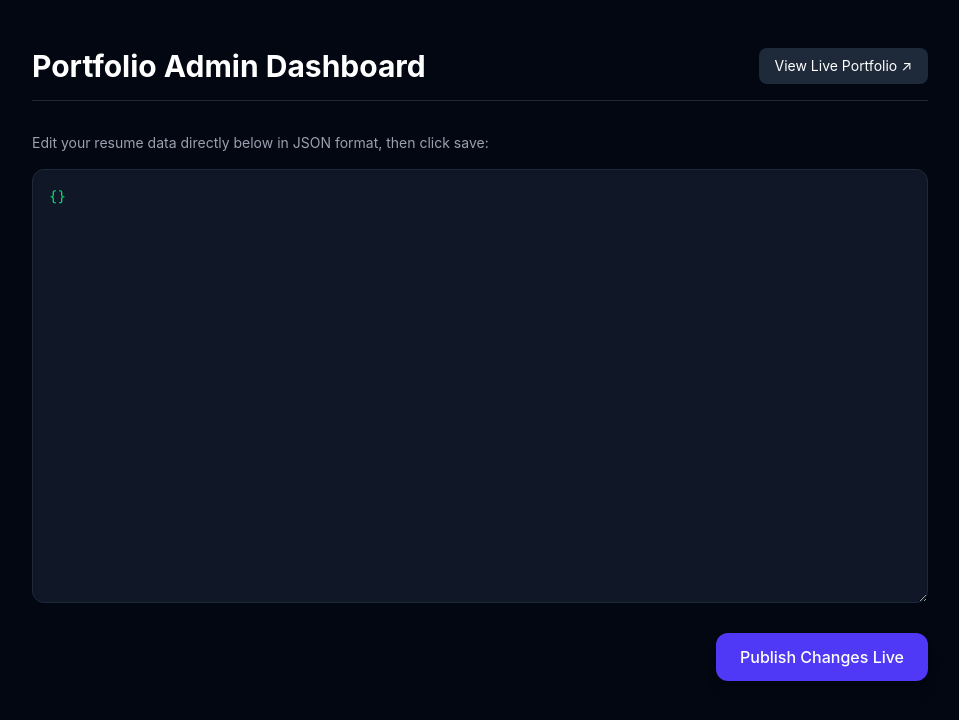
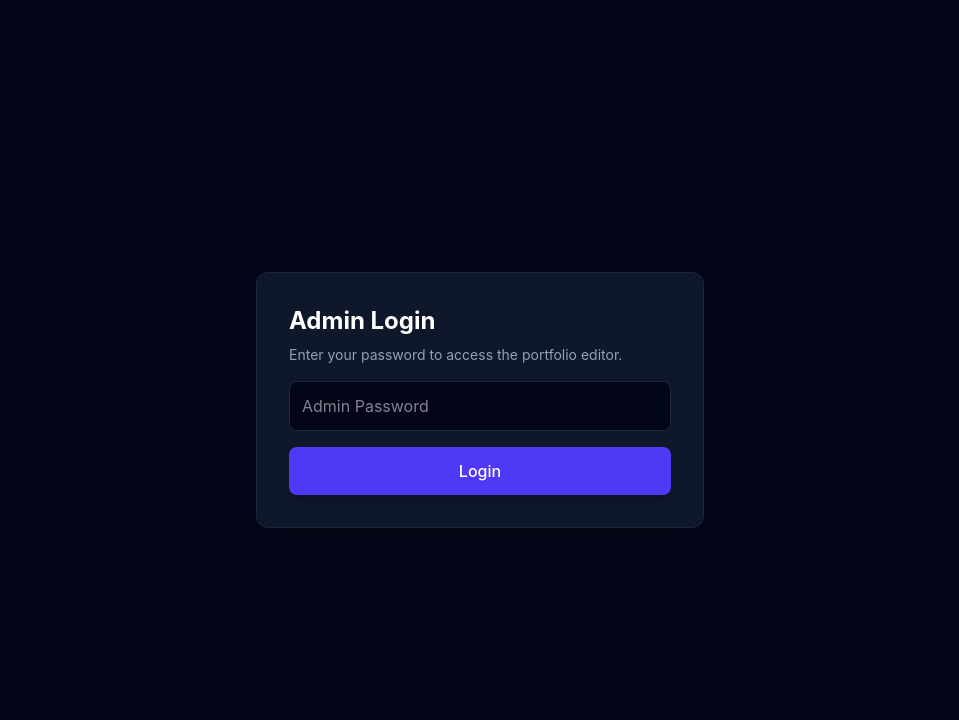
Before and after one commit to anjan-71/my-portfolio, a Next.js app: page /admin in a window 1280 px wide. Shown: the top 720 px of the page, without its empty margins (160-1119 px from the left). Built offline with nearby package versions, Linux system fonts and the light colour scheme; no server answers; the database is empty.

Commit message:
Add login option

```diff
--- a/app/admin/page.jsx
+++ b/app/admin/page.jsx
@@ -4,40 +4,77 @@
 import Link from 'next/link';
 
 export default function AdminPage() {
+  const [isAuthenticated, setIsAuthenticated] = useState(false);
+  const [passwordInput, setPasswordInput] = useState('');
   const [jsonInputString, setJsonInputString] = useState('');
   const [loading, setLoading] = useState(true);
   const [saving, setSaving] = useState(false);
 
-  // Fetch initial portfolio data on load
+  // Check initial authentication and fetch data
   useEffect(() => {
-    async function fetchData() {
+    async function initAdmin() {
       try {
+        const authRes = await fetch('/api/auth/verify');
+        if (!authRes.ok) {
+          setIsAuthenticated(false);
+          setLoading(false);
+          return;
+        }
+
+        setIsAuthenticated(true);
         const res = await fetch('/api/portfolio');
         const text = await res.text();
         const data = text ? JSON.parse(text) : {};
-        // Pretty-print the JSON into the textarea
         setJsonInputString(JSON.stringify(data, null, 2));
       } catch (err) {
-        console.error('Failed to load portfolio data:', err);
+        console.error('Failed to initialize admin dashboard:', err);
       } finally {
         setLoading(false);
       }
     }
-    fetchData();
+    initAdmin();
   }, []);
 
-  // Handle saving and publishing changes live
+  const handleLogin = async (e) => {
+    e.preventDefault();
+    try {
+      const res = await fetch('/api/auth/login', {
+        method: 'POST',
+        headers: { 'Content-Type': 'application/json' },
+        body: JSON.stringify({ password: passwordInput }),
+      });
+
+      // Get response as text first to inspect it
+      const textResponse = await res.text();
+      let result;
+
+      try {
+        result = JSON.parse(textResponse);
+      } catch (err) {
+        // If it's HTML, throw a clean error showing it's a 404/500 page
+        throw new Error(`API route error (received HTML instead of JSON). Check if app/api/auth/login/route.js exists. Response preview: ${textResponse.slice(0, 100)}`);
+      }
+
+      if (result.success) {
+        setIsAuthenticated(true);
+        window.location.reload();
+      } else {
+        alert(result.error || 'Incorrect password!');
+      }
+    } catch (err) {
+      alert('Login failed: ' + err.message);
+      console.error(err);
+    }
+  };
+
   const handleSave = async () => {
     setSaving(true);
     try {
-      // Ensure textarea contains valid JSON before sending
       const parsedData = JSON.parse(jsonInputString);
 
       const response = await fetch('/api/portfolio', {
         method: 'POST',
-        headers: {
-          'Content-Type': 'application/json',
-        },
+        headers: { 'Content-Type': 'application/json' },
         body: JSON.stringify(parsedData),
       });
 
@@ -71,6 +108,29 @@
     );
   }
 
+  // Show Login Form if not authenticated
+  if (!isAuthenticated) {
+    return (
+      <div className="min-h-screen bg-slate-950 text-white flex items-center justify-center p-4">
+        <form onSubmit={handleLogin} className="bg-slate-900 border border-slate-800 p-8 rounded-xl max-w-md w-full space-y-4 shadow-2xl">
+          <h1 className="text-2xl font-bold mb-2">Admin Login</h1>
+          <p className="text-slate-400 text-sm">Enter your password to access the portfolio editor.</p>
+          <input
+            type="password"
+            value={passwordInput}
+            onChange={(e) => setPasswordInput(e.target.value)}
+            placeholder="Admin Password"
+            className="w-full bg-slate-950 border border-slate-800 p-3 rounded-lg text-white focus:outline-none focus:border-indigo-500"
+            required
+          />
+          <button type="submit" className="w-full bg-indigo-600 hover:bg-indigo-500 py-3 rounded-lg font-medium transition shadow-lg">
+            Login
+          </button>
+        </form>
+      </div>
+    );
+  }
+
   return (
     <div className="min-h-screen bg-gray-950 text-white p-6 md:p-12">
       <div className="max-w-4xl mx-auto">
@@ -86,7 +146,7 @@
         </div>
 
         <p className="text-gray-400 mb-4 text-sm">
-          Edit your resume data directly below in JSON format, then click save:
+          Edit your portfolio data directly below in JSON format, then click publish:
         </p>
 
         <textarea
--- /dev/null
+++ b/app/api/auth/login/route.js
@@ -0,0 +1,26 @@
+import { NextResponse } from 'next/server';
+import { cookies } from 'next/headers';
+
+export async function POST(request) {
+  try {
+    const { password } = await request.json();
+
+    if (password === process.env.ADMIN_PASSWORD) {
+      const cookieStore = await cookies();
+
+      cookieStore.set('admin_session', process.env.JWT_SECRET || 'fallback_secret', {
+        httpOnly: true,
+        secure: process.env.NODE_ENV === 'production',
+        sameSite: 'strict',
+        maxAge: 60 * 60 * 24, // 1 day
+        path: '/',
+      });
+
+      return NextResponse.json({ success: true });
+    }
+
+    return NextResponse.json({ success: false, error: 'Invalid password' }, { status: 401 });
+  } catch (err) {
+    return NextResponse.json({ success: false, error: err.message }, { status: 500 });
+  }
+}
--- /dev/null
+++ b/app/api/auth/login/verify/route.js
@@ -0,0 +1,18 @@
+import { NextResponse } from 'next/server';
+import { cookies } from 'next/headers';
+
+export async function GET() {
+  try {
+    const cookieStore = await cookies();
+    const session = cookieStore.get('admin_session');
+
+    // Check if session cookie matches the JWT_SECRET
+    if (session && session.value === (process.env.JWT_SECRET || 'fallback_secret')) {
+      return NextResponse.json({ authenticated: true });
+    }
+
+    return NextResponse.json({ authenticated: false }, { status: 401 });
+  } catch (err) {
+    return NextResponse.json({ authenticated: false, error: err.message }, { status: 500 });
+  }
+}
--- a/app/api/portfolio/route.js
+++ b/app/api/portfolio/route.js
@@ -1,32 +1,36 @@
+import { NextResponse } from 'next/server';
+import { cookies } from 'next/headers';
 import dbConnect from '../../../lib/mongodb';
 import Portfolio from '../../../models/Portfolio';
-import { NextResponse } from 'next/server';
 
+// GET is public so visitors can view your portfolio
 export async function GET() {
-  try {
-    await dbConnect();
-    const data = await Portfolio.findOne().lean();
-    return NextResponse.json(data || {});
-  } catch (error) {
-    console.error("GET Error:", error);
-    return NextResponse.json({ success: false, error: error.message }, { status: 500 });
-  }
+  await dbConnect();
+  const data = await Portfolio.findOne().lean();
+  return NextResponse.json(data || {});
 }
 
+// POST is protected – requires valid admin session cookie
 export async function POST(request) {
+  const cookieStore = await cookies();
+  const session = cookieStore.get('admin_session');
+
+  if (!session || session.value !== process.env.JWT_SECRET) {
+    return NextResponse.json({ success: false, error: 'Unauthorized. Please log in.' }, { status: 401 });
+  }
+
   try {
     await dbConnect();
     const body = await request.json();
 
-    const updated = await Portfolio.findOneAndUpdate({}, body, {
-      upsert: true,
-      new: true,
-      strict: false,
-    });
+    const updatedPortfolio = await Portfolio.findOneAndUpdate(
+      {},
+      body,
+      { upsert: true, new: true, strict: false }
+    );
 
-    return NextResponse.json({ success: true, data: updated });
-  } catch (error) {
-    console.error("POST Error:", error);
-    return NextResponse.json({ success: false, error: error.message }, { status: 500 });
+    return NextResponse.json({ success: true, data: updatedPortfolio });
+  } catch (err) {
+    return NextResponse.json({ success: false, error: err.message }, { status: 500 });
   }
 }
--- a/app/models/Portfolio.js
+++ b/app/models/Portfolio.js
@@ -0,0 +1,5 @@
+import mongoose from 'mongoose';
+
+const PortfolioSchema = new mongoose.Schema({}, { strict: false, timestamps: true });
+
+export default mongoose.models.Portfolio || mongoose.model('Portfolio', PortfolioSchema);
--- a/lib/mongodb.js
+++ b/lib/mongodb.js
@@ -3,7 +3,7 @@
 const MONGODB_URI = process.env.MONGO_URI;
 
 if (!MONGODB_URI) {
-  throw new Error('Please define the MONGO_URI environment variable inside Vercel');
+  throw new Error('Please define the MONGO_URI environment variable inside .env.local');
 }
 
 let cached = global.mongoose;
```
Also changed, not shown: app/lib/mongodb.js (deleted).
